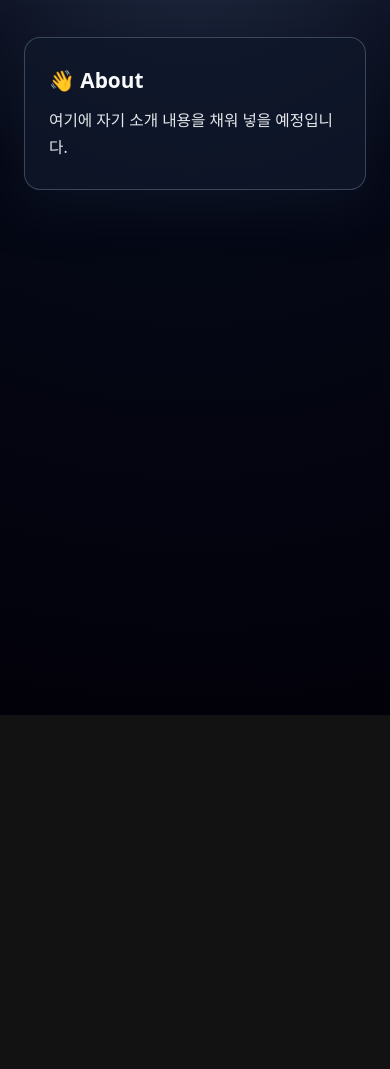
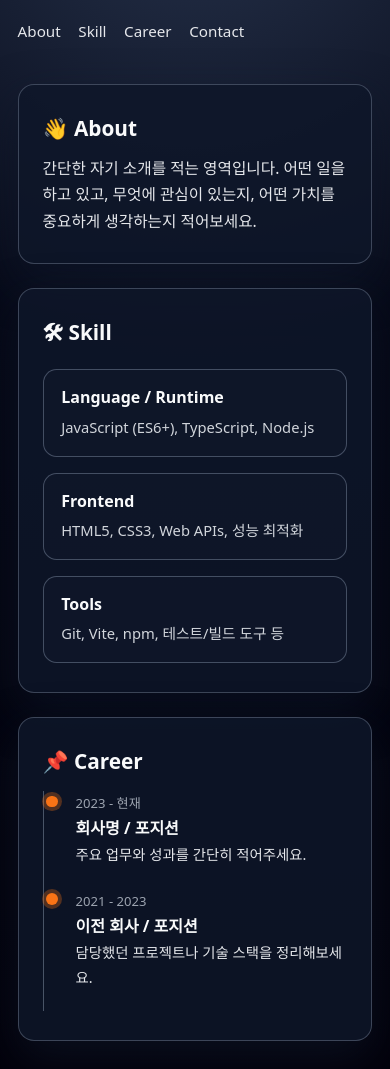
Before and after one commit to kjuiop/portfolio, a website built with Vite: page index.html in a window 390 px wide. Shown: the part 129-1198 px from the top of the page. Before the commit the page ends 844 px from the top, so only its background shows below. Built offline with nearby package versions, Linux system fonts and the light colour scheme.

Commit message:
feat: add portfolio sections

```diff
--- a/src/main.js
+++ b/src/main.js
@@ -5,12 +5,64 @@ const app = document.querySelector("#app");
 app.innerHTML = `
   <main class="page">
     <header class="page-header">
-      <h1 class="page-title">My Portfolio</h1>
-      <p class="page-subtitle">Vanilla JS + Vite 기반 포트폴리오</p>
+      <div>
+        <h1 class="page-title">My Portfolio</h1>
+        <p class="page-subtitle">Vanilla JS + Vite 기반 포트폴리오</p>
+      </div>
+      <nav class="page-nav">
+        <a href="#about">About</a>
+        <a href="#skill">Skill</a>
+        <a href="#career">Career</a>
+        <a href="#contact">Contact</a>
+      </nav>
     </header>
-    <section class="page-section">
+
+    <section id="about" class="page-section">
       <h2>👋 About</h2>
-      <p>여기에 자기 소개 내용을 채워 넣을 예정입니다.</p>
+      <p>
+        간단한 자기 소개를 적는 영역입니다. 어떤 일을 하고 있고,
+        무엇에 관심이 있는지, 어떤 가치를 중요하게 생각하는지 적어보세요.
+      </p>
+    </section>
+
+    <section id="skill" class="page-section">
+      <h2>🛠 Skill</h2>
+      <div class="skills-grid">
+        <div class="skill-card">
+          <h3>Language / Runtime</h3>
+          <p>JavaScript (ES6+), TypeScript, Node.js</p>
+        </div>
+        <div class="skill-card">
+          <h3>Frontend</h3>
+          <p>HTML5, CSS3, Web APIs, 성능 최적화</p>
+        </div>
+        <div class="skill-card">
+          <h3>Tools</h3>
+          <p>Git, Vite, npm, 테스트/빌드 도구 등</p>
+        </div>
+      </div>
+    </section>
+
+    <section id="career" class="page-section">
+      <h2>📌 Career</h2>
+      <ul class="timeline">
+        <li class="timeline-item">
+          <div class="timeline-dot"></div>
+          <div class="timeline-content">
+            <span class="timeline-period">2023 - 현재</span>
+            <h3>회사명 / 포지션</h3>
+            <p>주요 업무와 성과를 간단히 적어주세요.</p>
+          </div>
+        </li>
+        <li class="timeline-item">
+          <div class="timeline-dot"></div>
+          <div class="timeline-content">
+            <span class="timeline-period">2021 - 2023</span>
+            <h3>이전 회사 / 포지션</h3>
+            <p>담당했던 프로젝트나 기술 스택을 정리해보세요.</p>
+          </div>
+        </li>
+      </ul>
     </section>
   </main>
 `;
--- a/src/style.css
+++ b/src/style.css
@@ -18,13 +18,17 @@ body {
 }
 
 .page {
-  max-width: 960px;
+  max-width: 1040px;
   margin: 0 auto;
   padding: 2.5rem 1.5rem 3rem;
 }
 
 .page-header {
   margin-bottom: 2.5rem;
+  display: flex;
+  justify-content: space-between;
+  align-items: flex-end;
+  gap: 1.5rem;
 }
 
 .page-title {
@@ -38,12 +42,32 @@ body {
   color: #9ca3af;
 }
 
+.page-nav {
+  display: flex;
+  gap: 1.1rem;
+  font-size: 0.95rem;
+}
+
+.page-nav a {
+  color: #e5e7eb;
+  text-decoration: none;
+  padding-bottom: 0.15rem;
+  border-bottom: 1px solid transparent;
+  transition: color 0.15s ease, border-color 0.15s ease;
+}
+
+.page-nav a:hover {
+  color: #f97316;
+  border-color: #f97316;
+}
+
 .page-section {
   background: rgba(15, 23, 42, 0.85);
   border-radius: 1rem;
   padding: 1.8rem 1.5rem;
   box-shadow: 0 18px 45px rgba(15, 23, 42, 0.6);
   border: 1px solid rgba(148, 163, 184, 0.35);
+  margin-bottom: 1.5rem;
 }
 
 .page-section h2 {
@@ -56,3 +80,142 @@ body {
   line-height: 1.7;
   font-size: 0.98rem;
 }
+
+.skills-grid {
+  display: grid;
+  grid-template-columns: repeat(auto-fit, minmax(220px, 1fr));
+  gap: 1rem;
+  margin-top: 1rem;
+}
+
+.skill-card {
+  background: rgba(15, 23, 42, 0.9);
+  border-radius: 0.85rem;
+  padding: 1rem 1.1rem;
+  border: 1px solid rgba(148, 163, 184, 0.4);
+}
+
+.skill-card h3 {
+  font-size: 1rem;
+  margin-bottom: 0.4rem;
+}
+
+.skill-card p {
+  font-size: 0.92rem;
+  color: #d1d5db;
+}
+
+.timeline {
+  list-style: none;
+  margin: 1rem 0 0;
+  padding-left: 0.6rem;
+  border-left: 1px solid rgba(148, 163, 184, 0.45);
+}
+
+.timeline-item {
+  position: relative;
+  padding-left: 1.4rem;
+  padding-bottom: 1.3rem;
+}
+
+.timeline-dot {
+  position: absolute;
+  left: -0.42rem;
+  top: 0.3rem;
+  width: 0.7rem;
+  height: 0.7rem;
+  border-radius: 999px;
+  background: #f97316;
+  box-shadow: 0 0 0 4px rgba(249, 115, 22, 0.3);
+}
+
+.timeline-period {
+  font-size: 0.82rem;
+  color: #9ca3af;
+}
+
+.timeline-content h3 {
+  font-size: 1rem;
+  margin-top: 0.15rem;
+  margin-bottom: 0.25rem;
+}
+
+.timeline-content p {
+  font-size: 0.9rem;
+}
+
+.contact-text {
+  margin-bottom: 1rem;
+}
+
+.contact-layout {
+  display: grid;
+  grid-template-columns: minmax(0, 1.2fr) minmax(0, 1.4fr);
+  gap: 1.3rem;
+}
+
+.contact-info p {
+  font-size: 0.95rem;
+  margin-bottom: 0.35rem;
+}
+
+.contact-form {
+  display: flex;
+  flex-direction: column;
+  gap: 0.6rem;
+}
+
+.contact-form input,
+.contact-form textarea {
+  background: rgba(15, 23, 42, 0.9);
+  border-radius: 0.6rem;
+  border: 1px solid rgba(148, 163, 184, 0.45);
+  padding: 0.55rem 0.7rem;
+  color: #f9fafb;
+  font-size: 0.92rem;
+  outline: none;
+}
+
+.contact-form input:focus,
+.contact-form textarea:focus {
+  border-color: #f97316;
+  box-shadow: 0 0 0 1px rgba(249, 115, 22, 0.6);
+}
+
+.contact-form button {
+  margin-top: 0.2rem;
+  border: none;
+  border-radius: 999px;
+  padding: 0.55rem 0.7rem;
+  font-size: 0.95rem;
+  font-weight: 500;
+  background: linear-gradient(to right, #f97316, #ec4899);
+  color: #f9fafb;
+  cursor: pointer;
+  transition: transform 0.1s ease, box-shadow 0.1s ease, filter 0.1s ease;
+}
+
+.contact-form button:hover {
+  transform: translateY(-1px);
+  filter: brightness(1.05);
+  box-shadow: 0 10px 25px rgba(15, 23, 42, 0.8);
+}
+
+@media (max-width: 768px) {
+  .page {
+    padding-inline: 1.1rem;
+  }
+
+  .page-header {
+    flex-direction: column;
+    align-items: flex-start;
+  }
+
+  .page-nav {
+    flex-wrap: wrap;
+  }
+
+  .contact-layout {
+    grid-template-columns: minmax(0, 1fr);
+  }
+}
```
